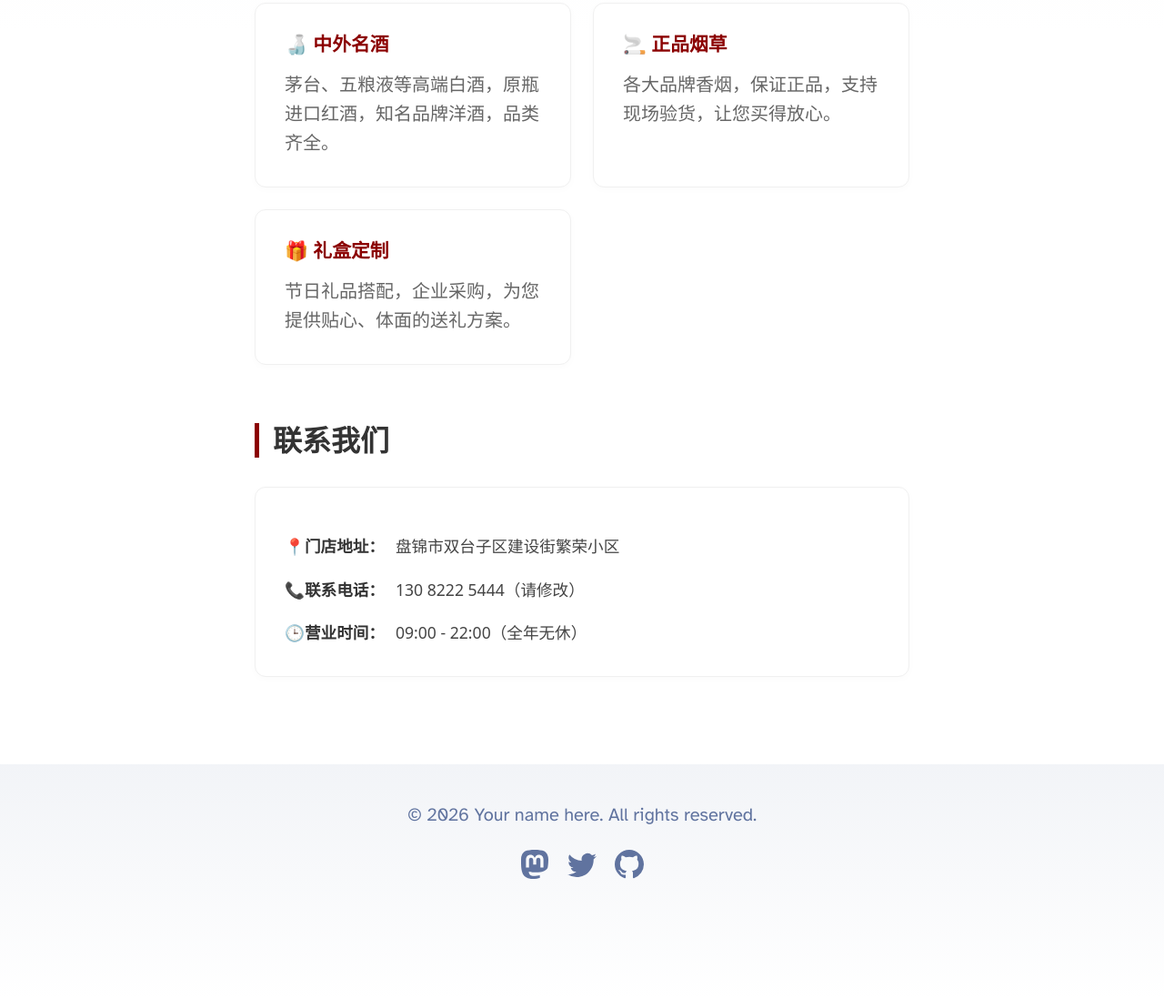
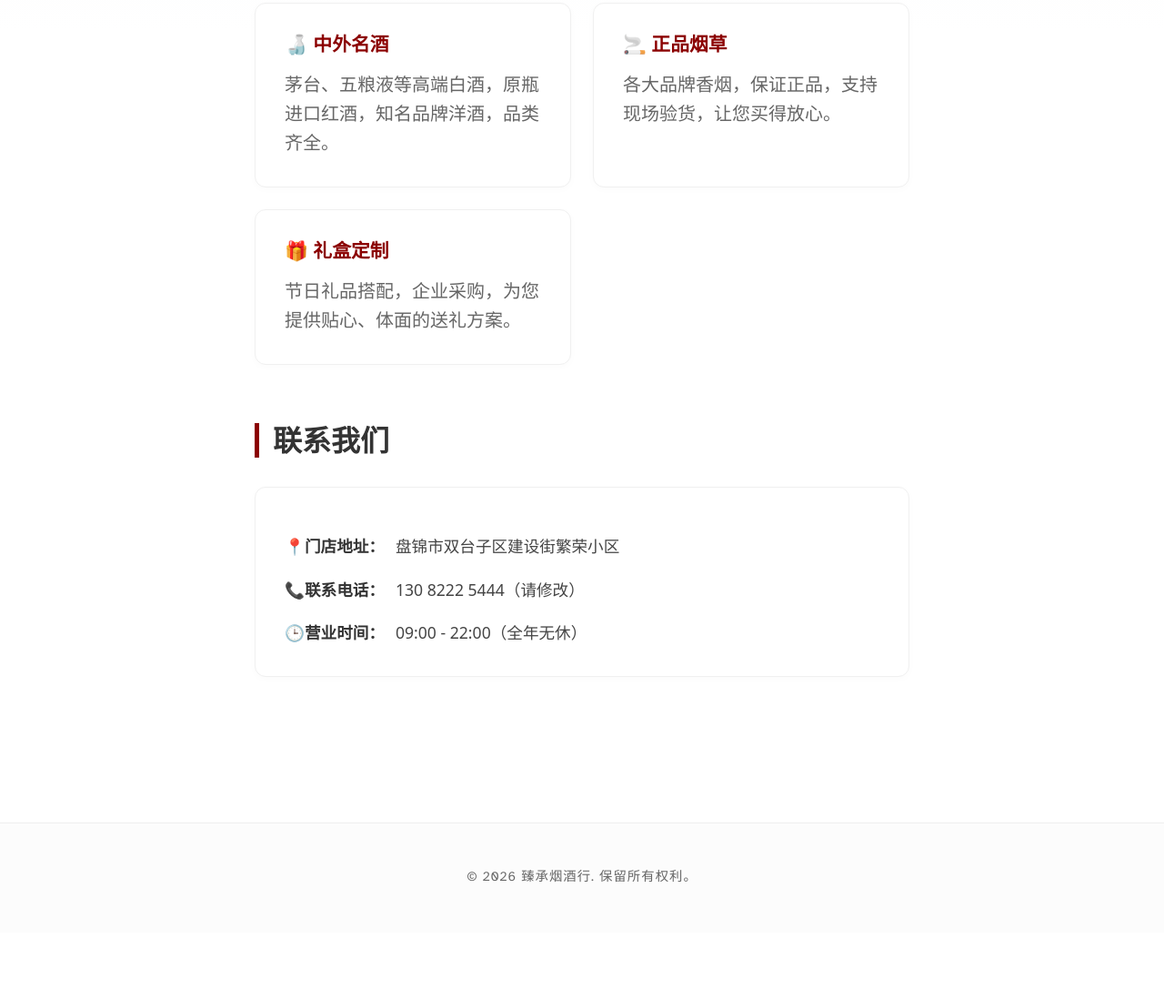
Before and after one commit to fencanyan/astro-blog-starter-template, an Astro site: page / in a window 1280 px wide. Shown: the part 566-1664 px from the top of the page at 91% size. After the commit the page ends 1591 px from the top, so only its background shows below. Built offline with nearby package versions, Linux system fonts and the light colour scheme; Astro itself is replaced by a stand-in of ours.

Commit message:
Update Footer.astro

```diff
--- a/src/components/Footer.astro
+++ b/src/components/Footer.astro
@@ -3,60 +3,46 @@ const today = new Date();
 ---
 
 <footer>
-	&copy; {today.getFullYear()} Your name here. All rights reserved.
-	<div class="social-links">
-		<a href="https://m.webtoo.ls/@astro" target="_blank">
-			<span class="sr-only">Follow Astro on Mastodon</span>
-			<svg
-				viewBox="0 0 16 16"
-				aria-hidden="true"
-				width="32"
-				height="32"
-				astro-icon="social/mastodon"
-				><path
-					fill="currentColor"
-					d="M11.19 12.195c2.016-.24 3.77-1.475 3.99-2.603.348-1.778.32-4.339.32-4.339 0-3.47-2.286-4.488-2.286-4.488C12.062.238 10.083.017 8.027 0h-.05C5.92.017 3.942.238 2.79.765c0 0-2.285 1.017-2.285 4.488l-.002.662c-.004.64-.007 1.35.011 2.091.083 3.394.626 6.74 3.78 7.57 1.454.383 2.703.463 3.709.408 1.823-.1 2.847-.647 2.847-.647l-.06-1.317s-1.303.41-2.767.36c-1.45-.05-2.98-.156-3.215-1.928a3.614 3.614 0 0 1-.033-.496s1.424.346 3.228.428c1.103.05 2.137-.064 3.188-.189zm1.613-2.47H11.13v-4.08c0-.859-.364-1.295-1.091-1.295-.804 0-1.207.517-1.207 1.541v2.233H7.168V5.89c0-1.024-.403-1.541-1.207-1.541-.727 0-1.091.436-1.091 1.296v4.079H3.197V5.522c0-.859.22-1.541.66-2.046.456-.505 1.052-.764 1.793-.764.856 0 1.504.328 1.933.983L8 4.39l.417-.695c.429-.655 1.077-.983 1.934-.983.74 0 1.336.259 1.791.764.442.505.661 1.187.661 2.046v4.203z"
-				></path></svg
-			>
-		</a>
-		<a href="https://twitter.com/astrodotbuild" target="_blank">
-			<span class="sr-only">Follow Astro on Twitter</span>
-			<svg viewBox="0 0 16 16" aria-hidden="true" width="32" height="32" astro-icon="social/twitter"
-				><path
-					fill="currentColor"
-					d="M5.026 15c6.038 0 9.341-5.003 9.341-9.334 0-.14 0-.282-.006-.422A6.685 6.685 0 0 0 16 3.542a6.658 6.658 0 0 1-1.889.518 3.301 3.301 0 0 0 1.447-1.817 6.533 6.533 0 0 1-2.087.793A3.286 3.286 0 0 0 7.875 6.03a9.325 9.325 0 0 1-6.767-3.429 3.289 3.289 0 0 0 1.018 4.382A3.323 3.323 0 0 1 .64 6.575v.045a3.288 3.288 0 0 0 2.632 3.218 3.203 3.203 0 0 1-.865.115 3.23 3.23 0 0 1-.614-.057 3.283 3.283 0 0 0 3.067 2.277A6.588 6.588 0 0 1 .78 13.58a6.32 6.32 0 0 1-.78-.045A9.344 9.344 0 0 0 5.026 15z"
-				></path></svg
-			>
-		</a>
-		<a href="https://github.com/withastro/astro" target="_blank">
-			<span class="sr-only">Go to Astro's GitHub repo</span>
-			<svg viewBox="0 0 16 16" aria-hidden="true" width="32" height="32" astro-icon="social/github"
-				><path
-					fill="currentColor"
-					d="M8 0C3.58 0 0 3.58 0 8c0 3.54 2.29 6.53 5.47 7.59.4.07.55-.17.55-.38 0-.19-.01-.82-.01-1.49-2.01.37-2.53-.49-2.69-.94-.09-.23-.48-.94-.82-1.13-.28-.15-.68-.52-.01-.53.63-.01 1.08.58 1.23.82.72 1.21 1.87.87 2.33.66.07-.52.28-.87.51-1.07-1.78-.2-3.64-.89-3.64-3.95 0-.87.31-1.59.82-2.15-.08-.2-.36-1.02.08-2.12 0 0 .67-.21 2.2.82.64-.18 1.32-.27 2-.27.68 0 1.36.09 2 .27 1.53-1.04 2.2-.82 2.2-.82.44 1.1.16 1.92.08 2.12.51.56.82 1.27.82 2.15 0 3.07-1.87 3.75-3.65 3.95.29.25.54.73.54 1.48 0 1.07-.01 1.93-.01 2.2 0 .21.15.46.55.38A8.012 8.012 0 0 0 16 8c0-4.42-3.58-8-8-8z"
-				></path></svg
-			>
-		</a>
+	<div class="footer-content">
+		<p class="copyright">
+			&copy; {today.getFullYear()} 臻承烟酒行. 保留所有权利。
+		</p>
+		<!-- 如果需要备案号，可以取消下面这行的注释并填入你的备案号 -->
+		<!-- <p class="icp"><a href="https://beian.miit.gov.cn/" target="_blank">XICP备XXXXXXXX号</a></p> -->
 	</div>
 </footer>
+
 <style>
 	footer {
-		padding: 2em 1em 6em 1em;
-		background: linear-gradient(var(--gray-gradient)) no-repeat;
-		color: rgb(var(--gray));
+		margin-top: 4rem;
+		padding: 3rem 1rem;
+		background: #fcfcfc; /* 极浅的灰色背景 */
+		border-top: 1px solid #eee; /* 顶部细线分隔 */
 		text-align: center;
+		color: #666;
+		font-size: 0.9rem;
 	}
-	.social-links {
+
+	.footer-content {
 		display: flex;
-		justify-content: center;
-		gap: 1em;
-		margin-top: 1em;
+		flex-direction: column;
+		align-items: center;
+		gap: 1rem;
 	}
-	.social-links a {
+
+	.copyright {
+		margin: 0;
+		letter-spacing: 1px;
+	}
+
+	/* 备案号样式（如果使用的话） */
+	.icp a {
+		color: #999;
 		text-decoration: none;
-		color: rgb(var(--gray));
+		font-size: 0.8rem;
 	}
-	.social-links a:hover {
-		color: rgb(var(--gray-dark));
+
+	.icp a:hover {
+		color: #8b0000;
 	}
 </style>
```
